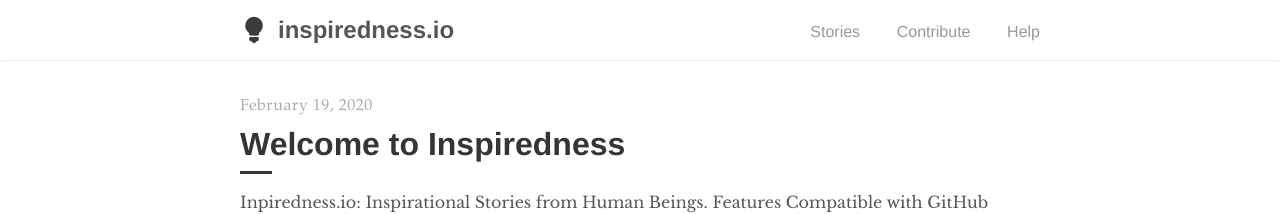
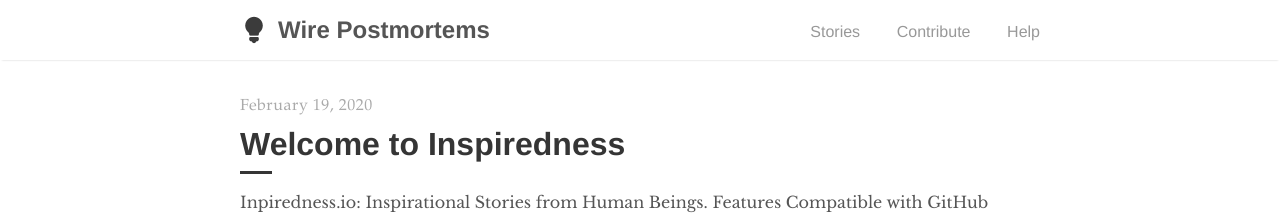
Before and after one commit to yashbhardwaj786/postmortems, a Jekyll site: the page built from index.html, in a window 1280 px wide. Shown: the top 214 px of the page. Built offline with Jekyll 4.4.1, drawn with Linux system fonts in a browser that asks for light colours; the list of posts is cut into pages by our own code.

Commit message:
General configuration for the postmortem website.

```diff
--- a/CNAME
+++ /dev/null
@@ -1 +0,0 @@
-inspiredness.io
--- a/_config.yml
+++ b/_config.yml
@@ -1,17 +1,17 @@
 # Site settings
-title:          inspiredness.io
-description:    "Inspirational Stories from Human Beings"
+title:          Wire Postmortems
+description:    ""
 baseurl:        ""
-url:            "https://inspiredness.io"
+url:            ""
 
 # Google Analytics
-google_analytics: UA-159911747-1 # <-- THIS SHOULD BE YOUR GOOGLE ANALYTICS ID
+google_analytics: UA-XXXXXXXXX-1 # <-- THIS SHOULD BE YOUR GOOGLE ANALYTICS ID
 
 # Author
 author:
   name:         Fernando Cejas
-  url:          https://fernandocejas.com
-  email:        fcejas@gmail.com
+  url:          https://wire.com/
+  email:        fernando@wire.com
 
 # Build settings
 markdown:       kramdown
```
